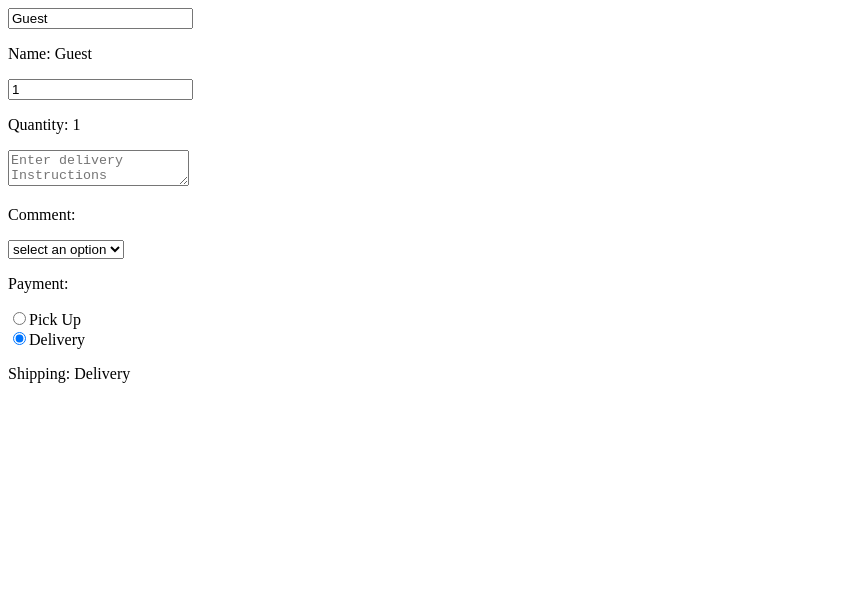
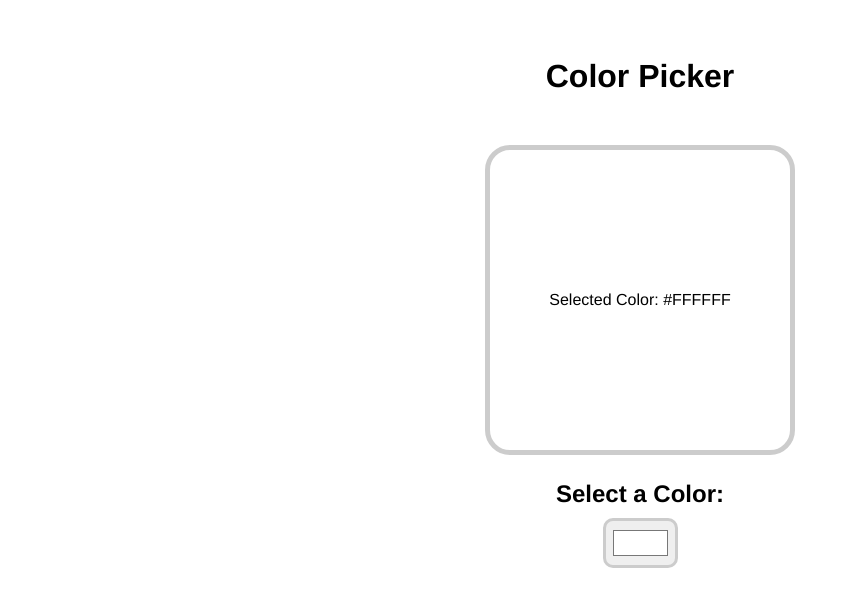
Before and after one commit to Zuhn0/React, a React (Vite) app in the folder my-react-app/: page / in a window 1280 px wide. Shown: the top 606 px of the page, without its empty margins (0-850 px from the left). Built offline with nearby package versions, Linux system fonts and the light colour scheme.

Commit message:
color-picker-app

```diff
--- a/my-react-app/src/App.jsx
+++ b/my-react-app/src/App.jsx
@@ -1,11 +1,11 @@
-import MyComponent from "./MyComponent";
-
+import ColorPicker from "./ColorPicker.jsx";
+import  "./index.css"
 
 function App(){
 
      return (
           <>
-          <MyComponent></MyComponent>
+          <ColorPicker></ColorPicker>
           </>
      )
 }
--- /dev/null
+++ b/my-react-app/src/ColorPicker.jsx
@@ -0,0 +1,22 @@
+import React, {useState} from 'react';
+
+function ColorPicker(){
+
+    const [color,setColor] = useState("#FFFFFF");
+
+    function handleColorChange(event){
+       setColor(event.target.value);
+    }
+
+    return( <div className="color-picker-container">
+           <h1>Color Picker</h1>
+           <div className="color-dispay" style={{backgroundColor: color}}>
+            <p>Selected Color: {color}</p>
+           </div>
+           <label>Select a Color:</label>
+           <input type="color" value={color} onChange={handleColorChange}></input>
+    </div>
+
+    );
+}
+export default ColorPicker
--- a/my-react-app/src/MyComponent.jsx
+++ /dev/null
@@ -1,67 +0,0 @@
-//onChange = event handler used primarily with form elements
-//          ex. <input>, <textarea>, <select>, <radio>
-//          Triggers a function every time the value of the input changes
-import React, {useState} from "react";
-function MyComponent(){
-
-     const [name,setName]=useState("Guest");
-     const [quantity,setQuantity]=useState(1);
-     const [comment,setComment]=useState("");
-     const [payment,setPayment]=useState("");
-     const [shipping,setShipping]=useState("Delivery");
-
-     function handleNameChange(event){
-        setName(event.target.value);
-     }
-
-     function handleQuantityChange(event)
-     {
-      setQuantity(event.target.value);
-     }
-
-     function handleCommentChange(event){
-      setComment(event.target.value);
-     }
-
-     function handlePaymentChange(event){
-      setPayment(event.target.value);
-     }
-
-     function handleShippingChange(event){
-      setShipping(event.target.value);
-     }
-
-       return (<div>
-          <input value={name} onChange={handleNameChange}></input>
-          <p>Name: {name}</p>
-
-          <input value={quantity} onChange={handleQuantityChange} type="number"/>
-          <p>Quantity: {quantity}</p>
-
-          <textarea value={comment} onChange={handleCommentChange} placeholder="Enter delivery Instructions"/>
-          <p>Comment: {comment}</p>
-
-          <select value={payment} onChange={handlePaymentChange}>
-          <option value="">select an option</option>
-          <option value="Visa">Visa</option>
-          <option value="Mastercard">Mastercard</option>
-          </select>
-          <p>Payment:{payment}</p>
-
-          <label>
-            <input type="radio" value="Pick Up"
-                   checked={shipping=== "Pick Up"}
-                   onChange={handleShippingChange}/>
-            Pick Up
-          </label><br/>
-          <label>
-                 <input type="radio" value="Delivery"
-                   checked={shipping=== "Delivery"}
-                   onChange={handleShippingChange}/>
-            Delivery
-          </label>
-          <p>Shipping: {shipping}</p>
-       </div>);
-
-}
-export default MyComponent
--- a/my-react-app/src/index.css
+++ b/my-react-app/src/index.css
@@ -1,27 +1,45 @@
-.counter-container {
-    text-align: center;
-    font-family : Arial,sans-serif;
+body{
+    font-family: 'Franklin Gothic Medium', 'Arial Narrow', Arial, sans-serif;
 }
 
-.count-display{
-  font-size: 10em;
-  margin-top:0;
-  margin-bottom:50px;
+.color-picker-container{
+    display:flex;
+    flex-direction : column;
+    align-items: center;
 }
 
-.counter-button{
-    width:150px;
-    height:50px;
-    font-size:1.5em;
-    font-weight:bold;
-    margin:0px 5px;
-    background-color: hsl(197,100%,58%);
-    color:white;
-    border:none;
-    border-radius: 5px;
-    cursor:pointer;
+h1{
+    margin:50px;
 }
 
-.counter-button:hover{
-    background-color: hsl(197,100%,48%);
+.color-dispay{
+    width:300px;
+    height:300px;
+    display: flex;
+    justify-content: center;
+    align-items:center;
+    border:5px solid hsl(0,0%,80%);
+    border-radius:25px;
+    margin-bottom:25px;
+    transition: 0.25s ease;
 }
+
+.color-display p{
+    color:hsl(0,0%,20%);
+    font-size:2rem;
+    text-align:center;
+}
+
+label{
+    font-size:1.5rem;
+    font-weight: bold;
+    margin-bottom: 10px;
+}
+
+input[type="color"]{
+    width:75px;
+    height:50px;
+    padding:5px;
+    border-radius:10px;
+    border:3px solid hsl(0,0%,80%);
+}
```
